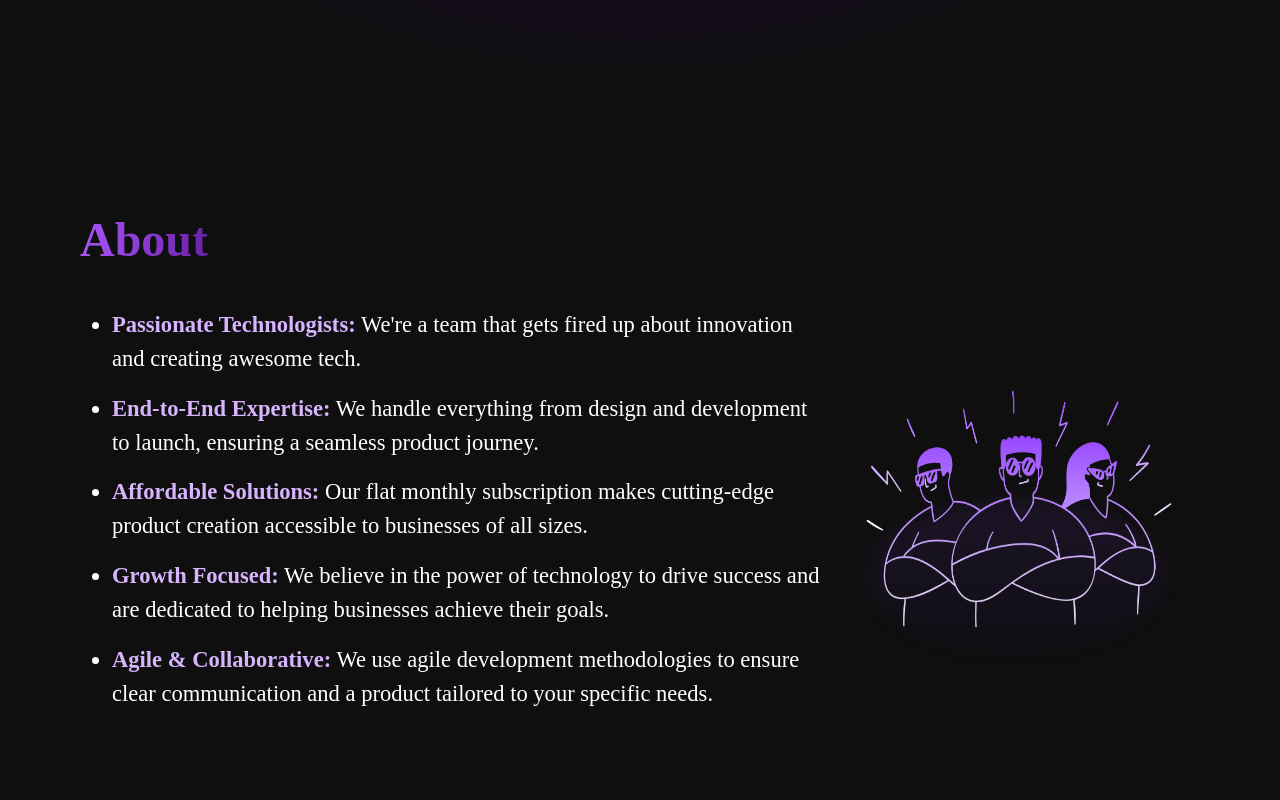
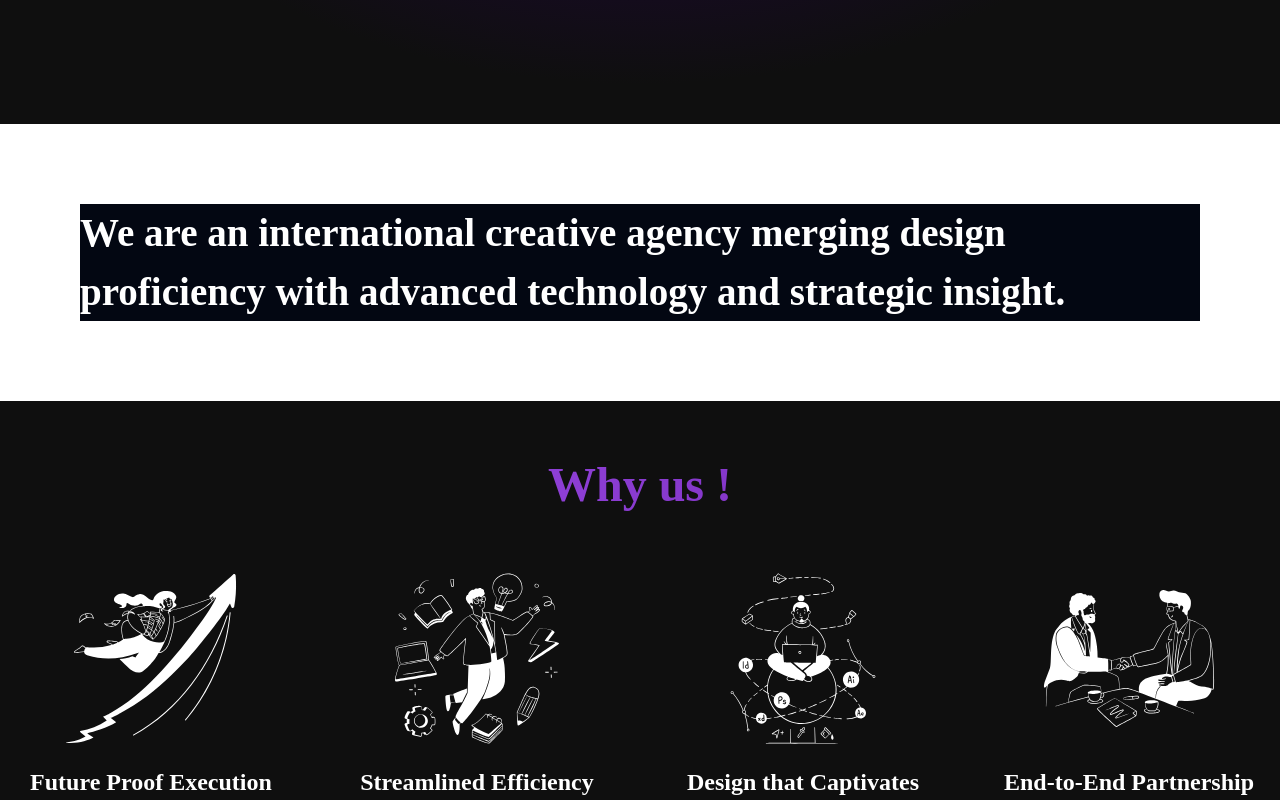
Before and after one commit to lalukrish/UXByte-Page, a Next.js app: page / in a window 1280 px wide. Shown: the part 740-1540 px from the top of the page. Built offline with nearby package versions, Linux system fonts and the light colour scheme.

Commit message:
about text

```diff
--- a/src/components/About.jsx
+++ b/src/components/About.jsx
@@ -9,100 +9,103 @@ const About = ({ theme, toggleTheme }) => {
   const backgroundColor = theme === "light" ? "bg-white" : "bg-[#0f0f0f]"; // Adjust background color based on theme
 
   return (
-    <div
-      className={`p-4 md:p-20 ${textColor} ${backgroundColor} `}
-      id="aboutUs_id"
-    >
-      <div className="text-5xl font-extrabold mb-8 flex items-center">
-        <span className="bg-gradient-to-r from-purple-500 to-purple-800 bg-clip-text text-transparent">
-          About
-        </span>
-        <div className="md:block ml-4 gap-2">
-          {theme === "dark" ? (
-            <img
-              src="https://res.cloudinary.com/dvjjzsilz/image/upload/v1711784029/atwww59mdcbnvxvpxmei.png"
-              className="h-38 w-36 md:w-48 md:hidden"
-              alt="image1"
-              // width={374}
-              // height={267}
-              style={{ width: "100%", height: "100%" }}
-            />
-          ) : (
-            <img
-              src="/assets/aboutlight.png"
-              className="h-38 w-36 md:w-48 md:hidden"
-              alt="image"
-              // width={374}
-              // height={267}
-              style={{ width: "100%", height: "100%" }}
-            />
-          )}
-        </div>
-      </div>
+    // <div
+    //   className={`p-4 md:p-20 ${textColor} ${backgroundColor} `}
+    //   id="aboutUs_id"
+    // >
+    //   <div className="text-5xl font-extrabold mb-8 flex items-center">
+    //     <span className="bg-gradient-to-r from-purple-500 to-purple-800 bg-clip-text text-transparent">
+    //       About
+    //     </span>
+    //     <div className="md:block ml-4 gap-2">
+    //       {theme === "dark" ? (
+    //         <img
+    //           src="https://res.cloudinary.com/dvjjzsilz/image/upload/v1711784029/atwww59mdcbnvxvpxmei.png"
+    //           className="h-38 w-36 md:w-48 md:hidden"
+    //           alt="image1"
+    //           // width={374}
+    //           // height={267}
+    //           style={{ width: "100%", height: "100%" }}
+    //         />
+    //       ) : (
+    //         <img
+    //           src="/assets/aboutlight.png"
+    //           className="h-38 w-36 md:w-48 md:hidden"
+    //           alt="image"
+    //           // width={374}
+    //           // height={267}
+    //           style={{ width: "100%", height: "100%" }}
+    //         />
+    //       )}
+    //     </div>
+    //   </div>
 
-      <div className="grid grid-cols-1 md:grid-cols-3 lg:grid-cols-3 gap-4 md:justify-center md:items-center">
-        <div className="col-span-1 md:col-span-2 mb-20">
-          <ul className="text-xl list-disc ml-8 lg:text-2xl">
-            <li className="mb-4 font-light">
-              <span className={` ${headColor} font-semibold`}>
-                Passionate Technologists:
-              </span>{" "}
-              We&apos;re a team that gets fired up about innovation and creating
-              awesome tech.
-            </li>
-            <li className="mb-4 font-light">
-              <span className={` ${headColor} font-semibold`}>
-                End-to-End Expertise:
-              </span>{" "}
-              We handle everything from design and development to launch,
-              ensuring a seamless product journey.
-            </li>
-            <li className="mb-4 font-light">
-              <span className={` ${headColor} font-semibold`}>
-                Affordable Solutions:
-              </span>{" "}
-              Our flat monthly subscription makes cutting-edge product creation
-              accessible to businesses of all sizes.
-            </li>
-            <li className="mb-4 font-light">
-              <span className={` ${headColor} font-semibold`}>
-                Growth Focused:
-              </span>{" "}
-              We believe in the power of technology to drive success and are
-              dedicated to helping businesses achieve their goals.
-            </li>
-            <li className="font-thin">
-              <span className={` ${headColor} font-semibold`}>
-                Agile & Collaborative:
-              </span>{" "}
-              We use agile development methodologies to ensure clear
-              communication and a product tailored to your specific needs.
-            </li>
-          </ul>
-        </div>
-        {/* Adjusted for medium screens */}
-        <div className="hidden sm:block">
-          <div className="flex justify-center md:col-span-1 md:mb-20">
-            {theme === "dark" ? (
-              <img
-                src="/assets/aboutus.png"
-                className="h-80 w-80 md:w-80"
-                alt=""
-                width={100}
-                height={100}
-              />
-            ) : (
-              <img
-                src="/assets/aboutlight.png"
-                className="h-60 w-80 md:w-80"
-                alt=""
-                width={100}
-                height={100}
-              />
-            )}
-          </div>
-        </div>
-      </div>
+    //   <div className="grid grid-cols-1 md:grid-cols-3 lg:grid-cols-3 gap-4 md:justify-center md:items-center">
+    //     <div className="col-span-1 md:col-span-2 mb-20">
+    //       <ul className="text-xl list-disc ml-8 lg:text-2xl">
+    //         <li className="mb-4 font-light">
+    //           <span className={` ${headColor} font-semibold`}>
+    //             Passionate Technologists:
+    //           </span>{" "}
+    //           We&apos;re a team that gets fired up about innovation and creating
+    //           awesome tech.
+    //         </li>
+    //         <li className="mb-4 font-light">
+    //           <span className={` ${headColor} font-semibold`}>
+    //             End-to-End Expertise:
+    //           </span>{" "}
+    //           We handle everything from design and development to launch,
+    //           ensuring a seamless product journey.
+    //         </li>
+    //         <li className="mb-4 font-light">
+    //           <span className={` ${headColor} font-semibold`}>
+    //             Affordable Solutions:
+    //           </span>{" "}
+    //           Our flat monthly subscription makes cutting-edge product creation
+    //           accessible to businesses of all sizes.
+    //         </li>
+    //         <li className="mb-4 font-light">
+    //           <span className={` ${headColor} font-semibold`}>
+    //             Growth Focused:
+    //           </span>{" "}
+    //           We believe in the power of technology to drive success and are
+    //           dedicated to helping businesses achieve their goals.
+    //         </li>
+    //         <li className="font-thin">
+    //           <span className={` ${headColor} font-semibold`}>
+    //             Agile & Collaborative:
+    //           </span>{" "}
+    //           We use agile development methodologies to ensure clear
+    //           communication and a product tailored to your specific needs.
+    //         </li>
+    //       </ul>
+    //     </div>
+    //     {/* Adjusted for medium screens */}
+    //     <div className="hidden sm:block">
+    //       <div className="flex justify-center md:col-span-1 md:mb-20">
+    //         {theme === "dark" ? (
+    //           <img
+    //             src="/assets/aboutus.png"
+    //             className="h-80 w-80 md:w-80"
+    //             alt=""
+    //             width={100}
+    //             height={100}
+    //           />
+    //         ) : (
+    //           <img
+    //             src="/assets/aboutlight.png"
+    //             className="h-60 w-80 md:w-80"
+    //             alt=""
+    //             width={100}
+    //             height={100}
+    //           />
+    //         )}
+    //       </div>
+    //     </div>
+    //   </div>
+    // </div>
+    <div className="p-20">
+      <h2 className="font-bold text-4xl bg-gray-950">We are an international creative agency merging design proficiency with advanced technology and strategic insight.</h2>
     </div>
   );
 };
```
